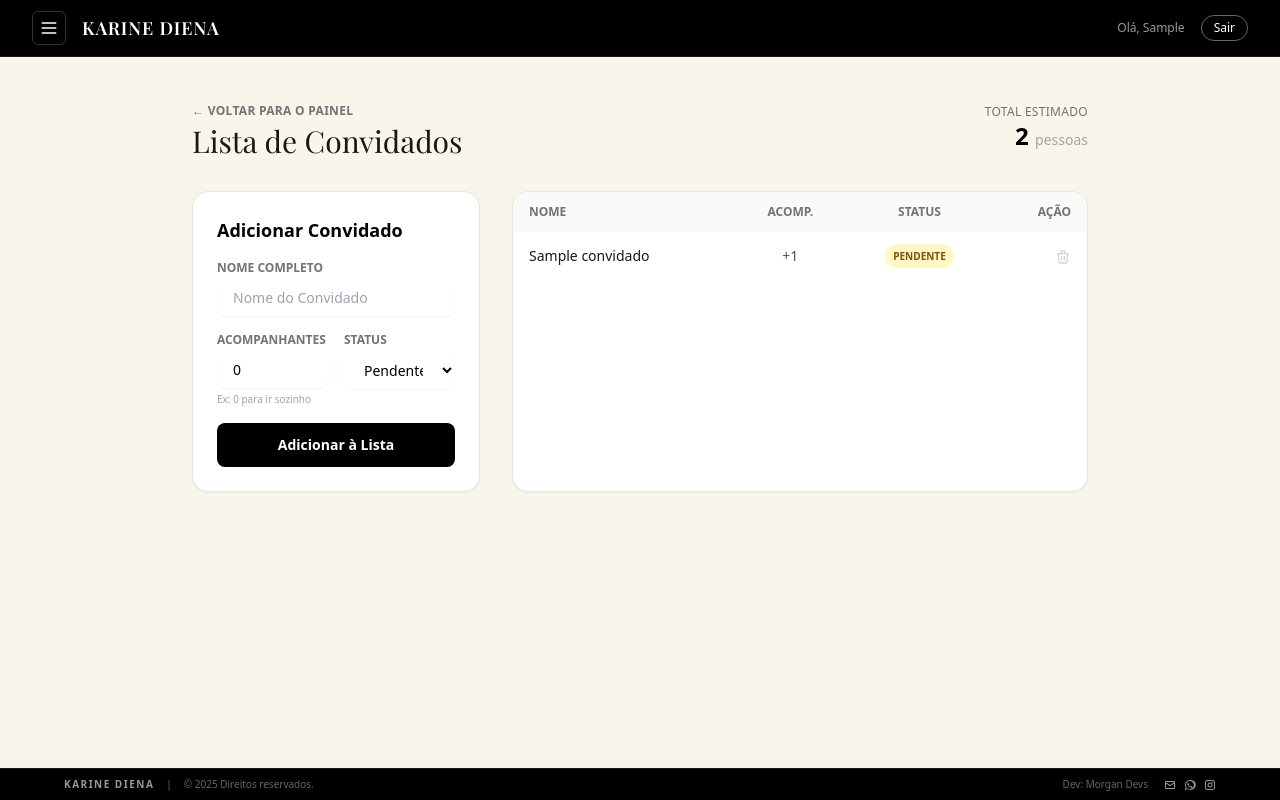
After one commit to jmcardoso18/PI-2-2025-3-semestre, a Django app: page /area-cliente/convidados/ in a window 1280 px wide. The commit adds this page. Run offline with Django 5.2, Linux system fonts and the light colour scheme; a user stored in the database is signed in; tables that the repository leaves empty hold one stand-in row (values such as "Sample post"); some libraries are stand-ins or nearby versions.

Commit message:
Fix: Correção na lógica de exibição da Área do Cliente (Empty State) e ajustes visuais

```diff
--- a/core/forms.py
+++ b/core/forms.py
@@ -1,6 +1,6 @@
 from django import forms
 from .models import Usuario
-from .models import Usuario, Evento, Fornecedor, Tarefa, Atividade, Ocorrencia, Servico
+from .models import Usuario, Evento, Fornecedor, Tarefa, Atividade, Ocorrencia, Servico, Convidado
 
 class ClienteForm(forms.ModelForm):
     class Meta:
@@ -235,3 +235,24 @@ class ServicoForm(forms.ModelForm):
                 'rows': 5
             }),
         }
+
+# ... imports ...
+
+class ConvidadoForm(forms.ModelForm):
+    class Meta:
+        model = Convidado
+        fields = ['nome', 'acompanhantes', 'status']
+
+        widgets = {
+            'nome': forms.TextInput(attrs={
+                'class': 'w-full rounded-lg border-neutral-300 px-4 py-2 text-sm focus:border-black focus:ring-black shadow-sm',
+                'placeholder': 'Nome do Convidado'
+            }),
+            'acompanhantes': forms.NumberInput(attrs={
+                'class': 'w-full rounded-lg border-neutral-300 px-4 py-2 text-sm focus:border-black focus:ring-black shadow-sm',
+                'min': '0'
+            }),
+            'status': forms.Select(attrs={
+                'class': 'w-full rounded-lg border-neutral-300 bg-white px-4 py-2 text-sm focus:border-black focus:ring-black shadow-sm'
+            })
+        }
--- /dev/null
+++ b/core/templates/core/meus_convidados.html
@@ -0,0 +1,91 @@
+{% extends 'core/base_dashboard.html' %}
+
+{% block content %}
+<div class="max-w-4xl mx-auto">
+
+    <div class="mb-8 flex items-center justify-between">
+        <div>
+            <a href="{% url 'area_cliente' %}" class="text-xs font-bold text-neutral-500 hover:text-black uppercase tracking-wide mb-1 inline-block">← Voltar para o Painel</a>
+            <h1 class="font-display text-3xl text-neutral-900">Lista de Convidados</h1>
+        </div>
+        <div class="text-right hidden sm:block">
+            <p class="text-xs text-neutral-500 uppercase tracking-wide">Total Estimado</p>
+            <p class="text-2xl font-bold text-black">{{ total_pessoas }} <span class="text-sm font-normal text-neutral-400">pessoas</span></p>
+        </div>
+    </div>
+
+    <div class="grid grid-cols-1 lg:grid-cols-[1fr_2fr] gap-8">
+
+        <div class="bg-white p-6 rounded-2xl border border-neutral-200 shadow-sm h-fit sticky top-24">
+            <h3 class="font-bold text-lg mb-4">Adicionar Convidado</h3>
+            <form method="POST" class="space-y-4">
+                {% csrf_token %}
+
+                <div>
+                    <label class="block text-xs font-bold text-neutral-500 uppercase mb-1">Nome Completo</label>
+                    {{ form.nome }}
+                </div>
+
+                <div class="grid grid-cols-2 gap-4">
+                    <div>
+                        <label class="block text-xs font-bold text-neutral-500 uppercase mb-1">Acompanhantes</label>
+                        {{ form.acompanhantes }}
+                        <p class="text-[10px] text-neutral-400 mt-1">Ex: 0 para ir sozinho</p>
+                    </div>
+                    <div>
+                        <label class="block text-xs font-bold text-neutral-500 uppercase mb-1">Status</label>
+                        {{ form.status }}
+                    </div>
+                </div>
+
+                <button type="submit" class="w-full bg-black text-white py-3 rounded-lg font-bold text-sm hover:bg-neutral-800 transition">
+                    Adicionar à Lista
+                </button>
+            </form>
+        </div>
+
+        <div class="bg-white rounded-2xl border border-neutral-200 shadow-sm overflow-hidden">
+            <div class="overflow-x-auto">
+                <table class="w-full text-left text-sm text-neutral-600">
+                    <thead class="bg-neutral-50 text-xs uppercase text-neutral-500 font-semibold">
+                        <tr>
+                            <th class="px-4 py-3">Nome</th>
+                            <th class="px-4 py-3 text-center">Acomp.</th>
+                            <th class="px-4 py-3 text-center">Status</th>
+                            <th class="px-4 py-3 text-right">Ação</th>
+                        </tr>
+                    </thead>
+                    <tbody class="divide-y divide-neutral-100">
+                        {% for c in convidados %}
+                        <tr class="hover:bg-neutral-50 transition group">
+                            <td class="px-4 py-3 font-medium text-neutral-900">{{ c.nome }}</td>
+                            <td class="px-4 py-3 text-center">+{{ c.acompanhantes }}</td>
+                            <td class="px-4 py-3 text-center">
+                                <span class="inline-flex items-center rounded-full px-2 py-0.5 text-[10px] font-bold uppercase
+                                {% if c.status == 'Confirmado' %}bg-green-100 text-green-800
+                                {% elif c.status == 'Recusado' %}bg-red-100 text-red-800
+                                {% else %}bg-yellow-100 text-yellow-800{% endif %}">
+                                    {{ c.status }}
+                                </span>
+                            </td>
+                            <td class="px-4 py-3 text-right">
+                                <a href="{% url 'excluir_convidado' c.id %}" class="text-neutral-300 hover:text-red-500 transition" onclick="return confirm('Remover este convidado?')">
+                                    <svg xmlns="http://www.w3.org/2000/svg" class="h-4 w-4 inline" fill="none" viewBox="0 0 24 24" stroke="currentColor"><path stroke-linecap="round" stroke-linejoin="round" stroke-width="2" d="M19 7l-.867 12.142A2 2 0 0116.138 21H7.862a2 2 0 01-1.995-1.858L5 7m5 4v6m4-6v6m1-10V4a1 1 0 00-1-1h-4a1 1 0 00-1 1v3M4 7h16" /></svg>
+                                </a>
+                            </td>
+                        </tr>
+                        {% empty %}
+                        <tr>
+                            <td colspan="4" class="p-8 text-center text-neutral-400">
+                                Nenhum convidado adicionado ainda. <br> Comece preenchendo o formulário ao lado.
+                            </td>
+                        </tr>
+                        {% endfor %}
+                    </tbody>
+                </table>
+            </div>
+        </div>
+
+    </div>
+</div>
+{% endblock %}
--- a/core/urls.py
+++ b/core/urls.py
@@ -6,7 +6,7 @@ from .views import (
     cliente_lista, cliente_novo, cliente_editar, cliente_deletar,
     evento_lista, evento_novo, evento_editar, evento_deletar,
     fornecedor_lista, fornecedor_novo, fornecedor_editar, fornecedor_deletar,
-    tarefa_lista, tarefa_nova, tarefa_editar, tarefa_deletar, atividade_lista, atividade_nova, atividade_editar, atividade_deletar, ocorrencia_lista, ocorrencia_nova, ocorrencia_editar, ocorrencia_deletar, servico_lista, servico_novo, servico_editar, servico_deletar, equipe_lista, equipe_nova, equipe_editar, equipe_deletar,
+    tarefa_lista, tarefa_nova, tarefa_editar, tarefa_deletar, atividade_lista, atividade_nova, atividade_editar, atividade_deletar, ocorrencia_lista, ocorrencia_nova, ocorrencia_editar, ocorrencia_deletar, servico_lista, servico_novo, servico_editar, servico_deletar, equipe_lista, equipe_nova, equipe_editar, equipe_deletar, meus_convidados, excluir_convidado,
     colaborador_area, colaborador_home, toggle_atividade, area_cliente, toggle_tarefa, logout_react
 )
 
@@ -79,6 +79,10 @@ urlpatterns = [
     # Rota da Área do Cliente
     path('area-cliente/', area_cliente, name='area_cliente'),
 
+    # Gestão de Convidados pelo Cliente
+    path('area-cliente/convidados/', meus_convidados, name='meus_convidados'),
+    path('area-cliente/convidados/excluir/<int:id>/', excluir_convidado, name='excluir_convidado'),
+
     # API para checkbox de tarefa
     path('api/toggle-tarefa/<int:id>/', toggle_tarefa, name='toggle_tarefa'),
     path('api/logout/', logout_react, name='logout_react'),
--- a/core/views.py
+++ b/core/views.py
@@ -7,8 +7,8 @@ from django.contrib.auth.models import User
 from django.views.decorators.csrf import csrf_exempt
 
 # IMPORTS DOS SEUS MODELS E FORMS
-from .models import Evento, Servico, Usuario, Atividade, Convidado, Tarefa, Fornecedor, Ocorrencia, Servico
-from .forms import ClienteForm, EquipeForm, EventoForm, FornecedorForm, TarefaForm, AtividadeForm, OcorrenciaForm, ServicoForm
+from .models import Evento, Servico, Usuario, Atividade, Convidado, Tarefa, Fornecedor, Ocorrencia, Servico, Convidado
+from .forms import ClienteForm, EquipeForm, EventoForm, FornecedorForm, TarefaForm, AtividadeForm, OcorrenciaForm, ServicoForm, ConvidadoForm
 
 # --- FUNÇÕES AUXILIARES ---
 def eh_admin(user):
@@ -493,6 +493,57 @@ def toggle_tarefa(request, id):
     return JsonResponse({'error': 'Erro'}, status=400)
 
 # -------------------------------------------------------------------
+# CRUD DE CONVIDADOS
+# -------------------------------------------------------------------
+
+@login_required(login_url='/admin/login/')
+def meus_convidados(request):
+    # 1. Identifica o evento do cliente logado
+    try:
+        evento = Evento.objects.filter(usuario__email=request.user.email).first()
+    except:
+        return redirect('area_cliente')
+
+    if not evento:
+        return redirect('area_cliente')
+
+    # 2. Processa o Formulário de Adição
+    if request.method == 'POST':
+        form = ConvidadoForm(request.POST)
+        if form.is_valid():
+            convidado = form.save(commit=False)
+            convidado.evento = evento # Vincula automaticamente ao evento do cliente
+            convidado.save()
+            return redirect('meus_convidados')
+    else:
+        form = ConvidadoForm()
+
+    # 3. Lista os convidados existentes
+    convidados = evento.convidados.all().order_by('nome')
+
+    # Cálculos rápidos
+    total_confirmados = convidados.filter(status='Confirmado').count()
+    total_pessoas = sum(c.acompanhantes + 1 for c in convidados) # Titular + Acompanhantes
+
+    context = {
+        'evento': evento,
+        'convidados': convidados,
+        'form': form,
+        'total_confirmados': total_confirmados,
+        'total_pessoas': total_pessoas
+    }
+    return render(request, 'core/meus_convidados.html', context)
+
+# View para excluir (caso o cliente errou)
+@login_required(login_url='/admin/login/')
+def excluir_convidado(request, id):
+    convidado = get_object_or_404(Convidado, id=id)
+    # Segurança: Garante que o convidado pertence a um evento do usuário logado
+    if convidado.evento.usuario.email == request.user.email:
+        convidado.delete()
+    return redirect('meus_convidados')
+
+# -------------------------------------------------------------------
 # CRUD DE ATIVIDADES (CRONOGRAMA)
 # -------------------------------------------------------------------
 
```
Also changed, not shown: core/templates/core/cliente_area.html (+19 -9 lines).
